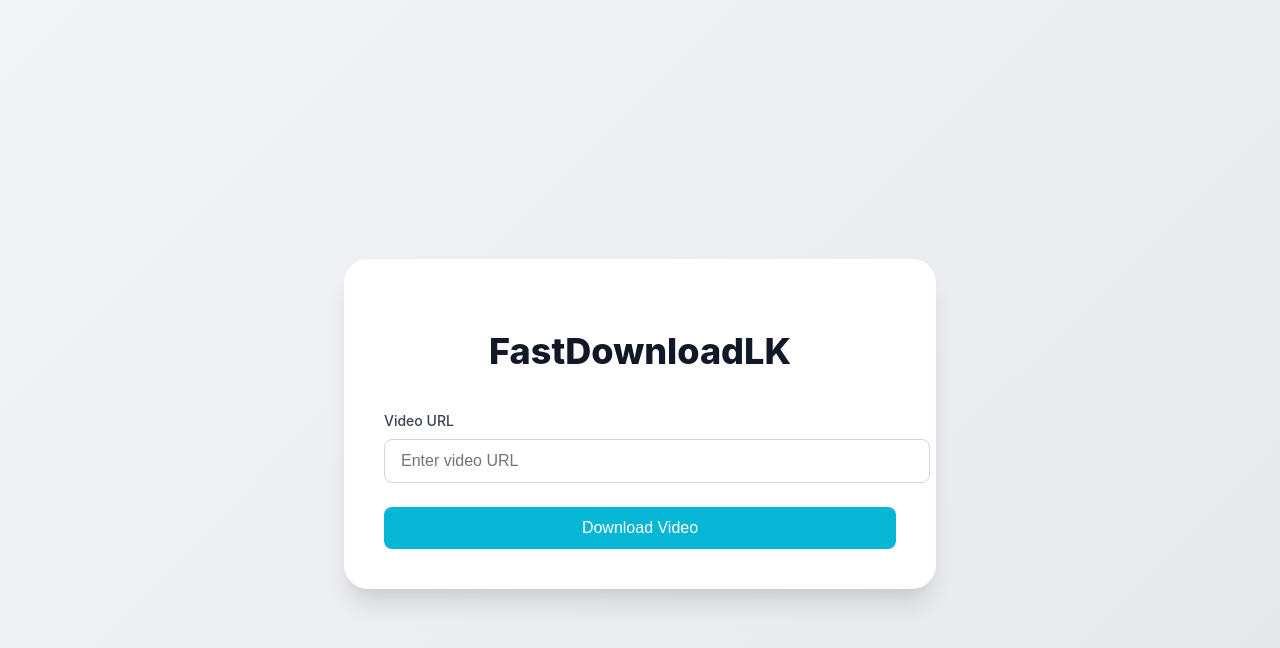
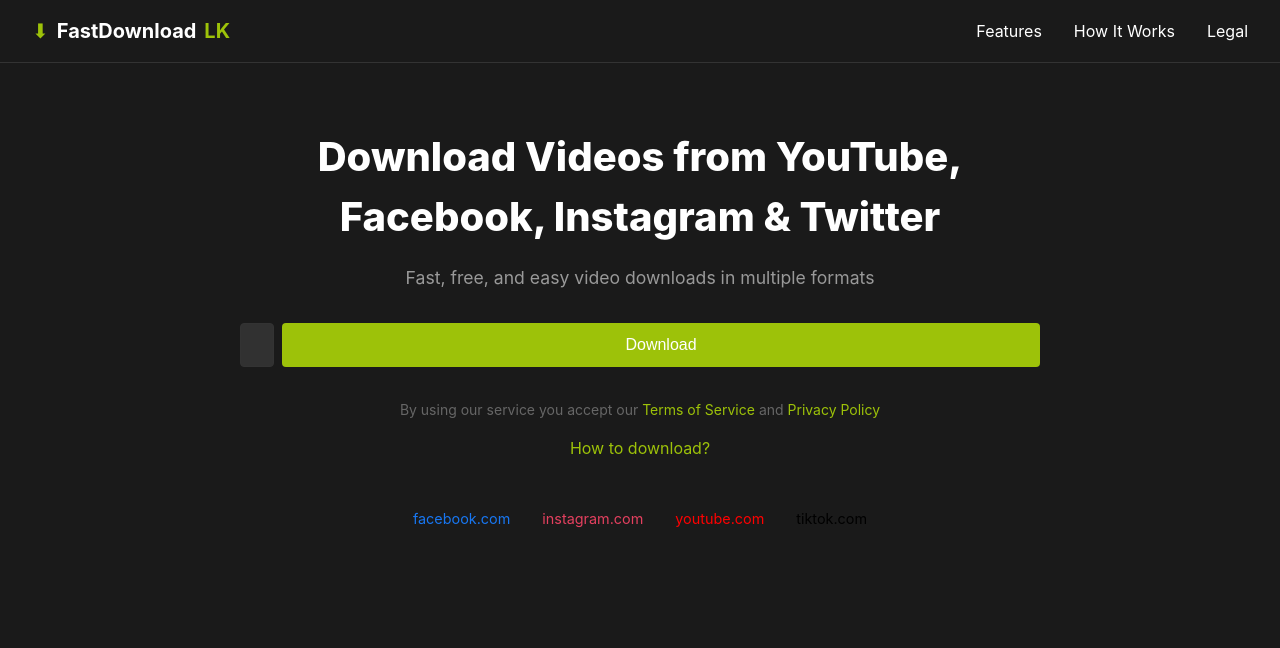
Before and after one commit to solo89895/fastdownloadlk, a React (Vite) app in the folder frontend/: page / in a window 1280 px wide. Shown: the top 648 px of the page. Built offline with nearby package versions, Linux system fonts and the light colour scheme.

Commit message:
Restore original dark theme UI with green accents and social icons

```diff
--- a/frontend/src/App.css
+++ b/frontend/src/App.css
@@ -1,4 +1,151 @@
 /* Add component-specific styles here */
+
+body {
+  margin: 0;
+  background-color: #1a1a1a;
+  color: white;
+  font-family: -apple-system, BlinkMacSystemFont, 'Segoe UI', Roboto, 'Helvetica Neue', Arial, sans-serif;
+}
+
+.header {
+  background-color: #1a1a1a;
+  padding: 1rem 2rem;
+  display: flex;
+  justify-content: space-between;
+  align-items: center;
+  border-bottom: 1px solid #333;
+}
+
+.logo {
+  display: flex;
+  align-items: center;
+  gap: 0.5rem;
+  color: white;
+  text-decoration: none;
+  font-size: 1.25rem;
+  font-weight: bold;
+}
+
+.logo span {
+  color: #9DC209;
+}
+
+.nav-links {
+  display: flex;
+  gap: 2rem;
+}
+
+.nav-links a {
+  color: #fff;
+  text-decoration: none;
+}
+
+.main-content {
+  max-width: 800px;
+  margin: 4rem auto;
+  padding: 0 1rem;
+  text-align: center;
+}
+
+.title {
+  font-size: 2.5rem;
+  margin-bottom: 1rem;
+  color: white;
+}
+
+.subtitle {
+  font-size: 1.1rem;
+  color: #999;
+  margin-bottom: 2rem;
+}
+
+.download-form {
+  margin-bottom: 2rem;
+}
+
+.input-group {
+  display: flex;
+  gap: 0.5rem;
+  margin-bottom: 1rem;
+}
+
+.url-input {
+  flex: 1;
+  padding: 0.75rem 1rem;
+  background-color: rgba(255, 255, 255, 0.1);
+  border: 1px solid #333;
+  border-radius: 4px;
+  color: white;
+  font-size: 1rem;
+}
+
+.url-input::placeholder {
+  color: #666;
+}
+
+.download-btn {
+  padding: 0.75rem 2rem;
+  background-color: #9DC209;
+  color: white;
+  border: none;
+  border-radius: 4px;
+  font-size: 1rem;
+  cursor: pointer;
+  transition: background-color 0.2s;
+}
+
+.download-btn:hover {
+  background-color: #8CAB08;
+}
+
+.download-btn:disabled {
+  background-color: #4a4a4a;
+  cursor: not-allowed;
+}
+
+.terms {
+  font-size: 0.875rem;
+  color: #666;
+}
+
+.terms a {
+  color: #9DC209;
+  text-decoration: none;
+}
+
+.how-to {
+  color: #9DC209;
+  text-decoration: none;
+  display: block;
+  margin-top: 1rem;
+}
+
+.social-icons {
+  display: flex;
+  justify-content: center;
+  gap: 2rem;
+  margin-top: 3rem;
+}
+
+.social-icon {
+  display: flex;
+  align-items: center;
+  gap: 0.5rem;
+  color: #fff;
+  text-decoration: none;
+  font-size: 0.9rem;
+}
+
+.social-icon.facebook { color: #1877f2; }
+.social-icon.instagram { color: #e4405f; }
+.social-icon.youtube { color: #ff0000; }
+.social-icon.tiktok { color: #000000; }
+
+.error {
+  color: #ff4444;
+  margin-top: 1rem;
+  font-size: 0.9rem;
+}
 
 .app {
   min-height: 100vh;
--- a/frontend/src/App.jsx
+++ b/frontend/src/App.jsx
@@ -41,27 +41,60 @@
   }
 
   return (
-    <div className="app">
-      <div className="card">
-        <h1>FastDownloadLK</h1>
-        <form onSubmit={handleSubmit}>
-          <div className="form-group">
-            <label htmlFor="url">Video URL</label>
+    <div>
+      <header className="header">
+        <a href="/" className="logo">
+          <span>⬇</span> FastDownload<span>LK</span>
+        </a>
+        <nav className="nav-links">
+          <a href="#features">Features</a>
+          <a href="#how-it-works">How It Works</a>
+          <a href="#legal">Legal</a>
+        </nav>
+      </header>
+
+      <main className="main-content">
+        <h1 className="title">Download Videos from YouTube, Facebook, Instagram & Twitter</h1>
+        <p className="subtitle">Fast, free, and easy video downloads in multiple formats</p>
+
+        <form onSubmit={handleSubmit} className="download-form">
+          <div className="input-group">
             <input
               type="url"
-              id="url"
+              className="url-input"
               value={url}
               onChange={(e) => setUrl(e.target.value)}
               required
-              placeholder="Enter video URL"
+              placeholder="Paste your video link here"
             />
+            <button type="submit" className="download-btn" disabled={loading}>
+              {loading ? 'Downloading...' : 'Download'}
+            </button>
           </div>
-          <button type="submit" disabled={loading}>
-            {loading ? 'Downloading...' : 'Download Video'}
-          </button>
         </form>
+
         {error && <div className="error">Error: {error}</div>}
-      </div>
+
+        <p className="terms">
+          By using our service you accept our <a href="#terms">Terms of Service</a> and <a href="#privacy">Privacy Policy</a>
+        </p>
+        <a href="#how-to" className="how-to">How to download?</a>
+
+        <div className="social-icons">
+          <a href="#facebook" className="social-icon facebook">
+            <span>facebook.com</span>
+          </a>
+          <a href="#instagram" className="social-icon instagram">
+            <span>instagram.com</span>
+          </a>
+          <a href="#youtube" className="social-icon youtube">
+            <span>youtube.com</span>
+          </a>
+          <a href="#tiktok" className="social-icon tiktok">
+            <span>tiktok.com</span>
+          </a>
+        </div>
+      </main>
     </div>
   )
 }
```
